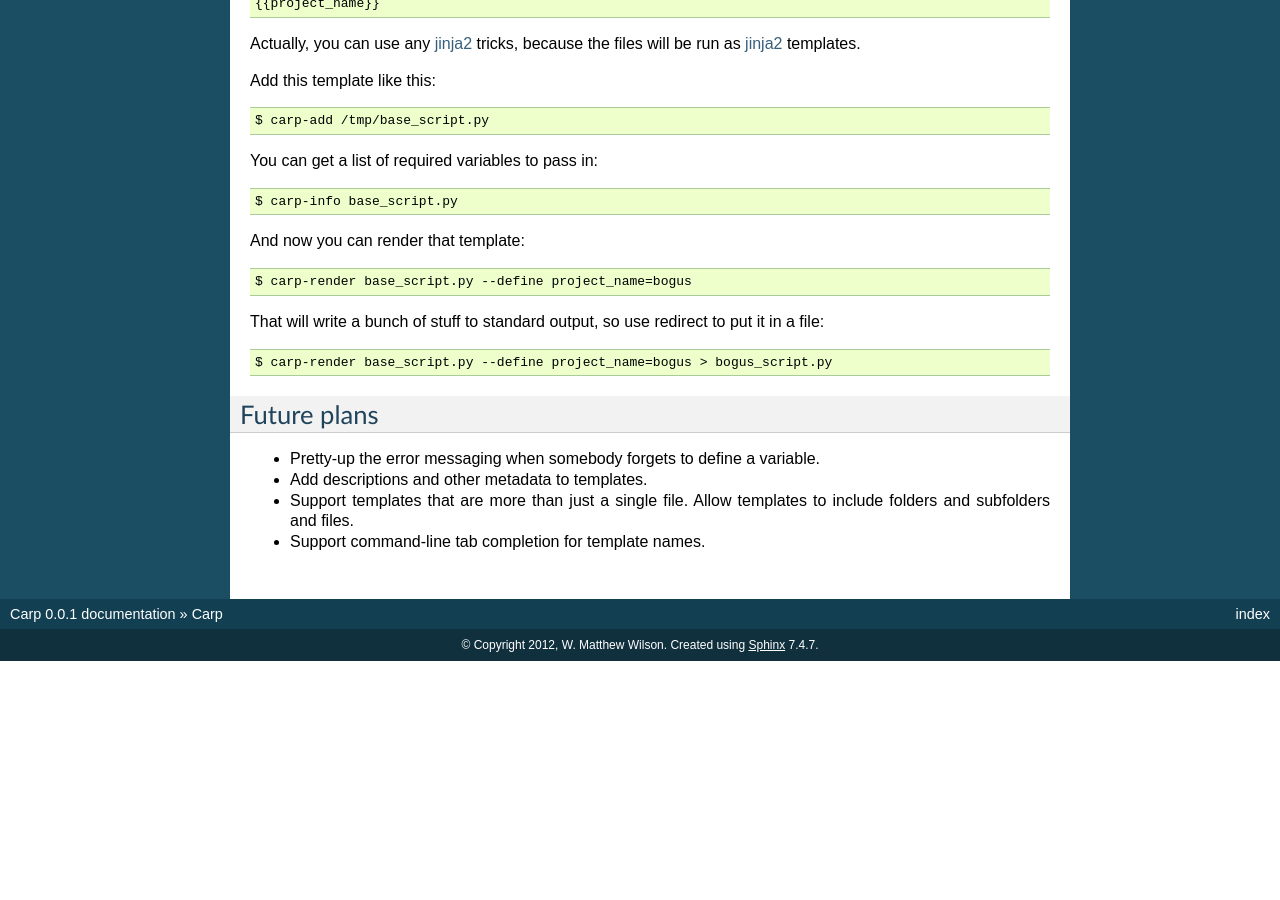
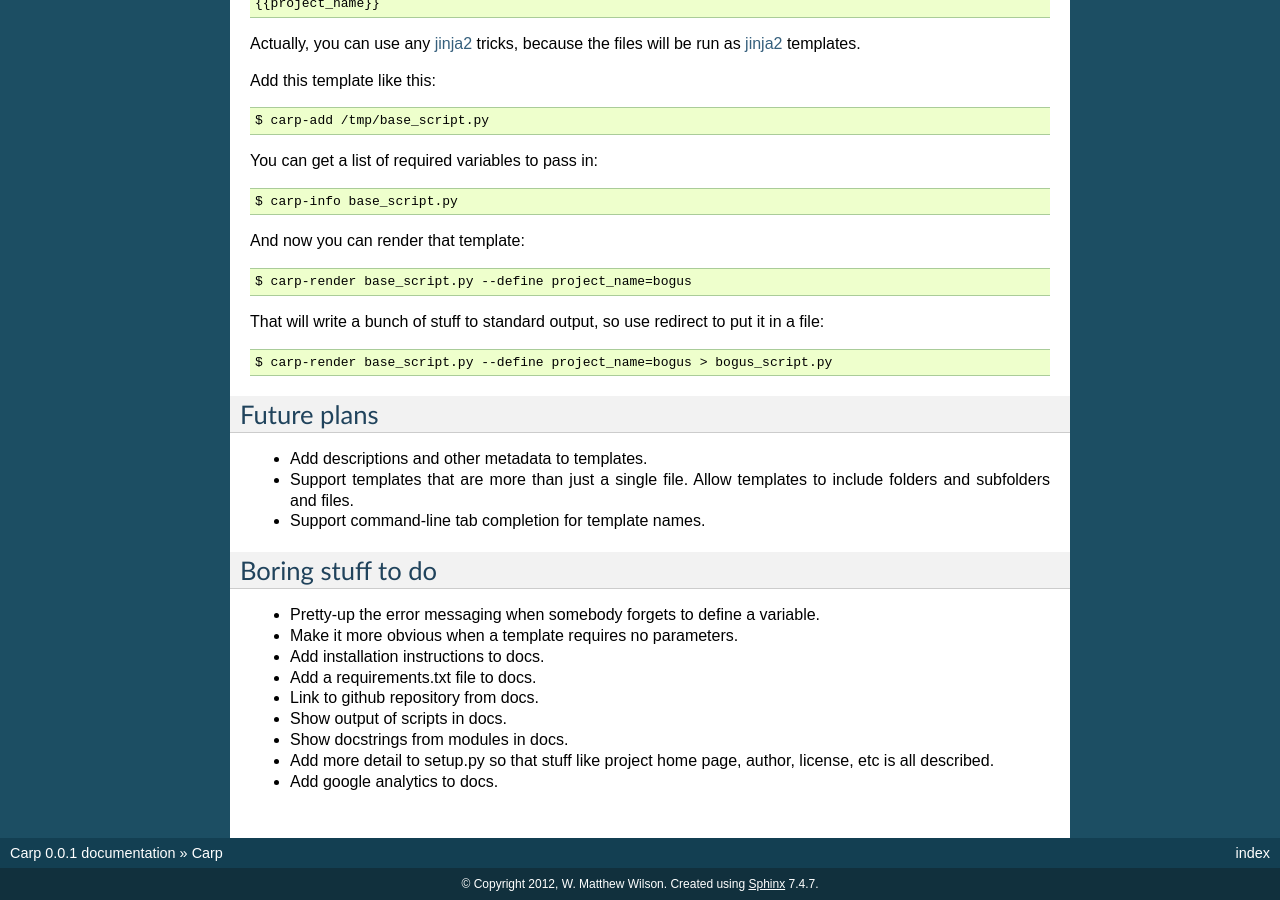
Before and after one commit to mw44118/carp, a Sphinx documentation site: the page built from docs/index.txt, in a window 1280 px wide and 900 px high, scrolled down 806 px. Built offline with Sphinx 7.4.7, drawn with Linux system fonts in a browser that asks for light colours; before the commit the page ends 1467 px from its top, so only the background shows below that.

Commit message:
More docs

```diff
--- a/docs/index.txt
+++ b/docs/index.txt
@@ -85,6 +82,31 @@
 
 *   Support command-line tab completion for template names.
 
+
+Boring stuff to do
+==================
+
+*   Pretty-up the error messaging when somebody forgets to define a
+    variable.
+
+*   Make it more obvious when a template requires no parameters.
+
+*   Add installation instructions to docs.
+
+*   Add a requirements.txt file to docs.
+
+*   Link to github repository from docs.
+
+*   Show output of scripts in docs.
+
+*   Show docstrings from modules in docs.
+
+*   Add more detail to setup.py so that stuff like project home page,
+    author, license, etc is all described.
+
+*   Add google analytics to docs.
+
+
 .. _jinja2: http://jinja2.pocoo.org
 .. _`hacker news`: http://news.ycombinator.org
 
```
Also changed, not shown: other parts of docs/index.txt (+0 -3 lines), 1 other file.
